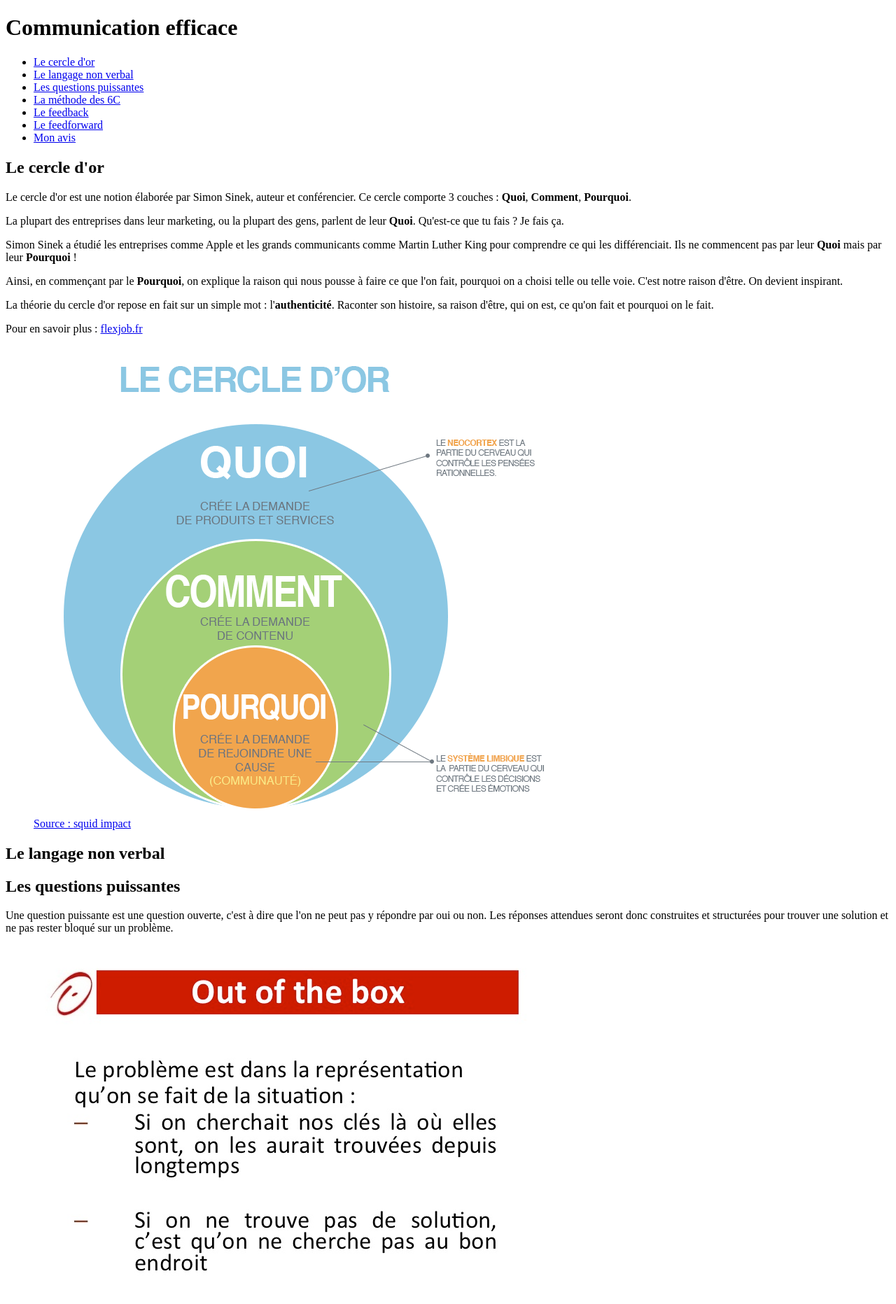
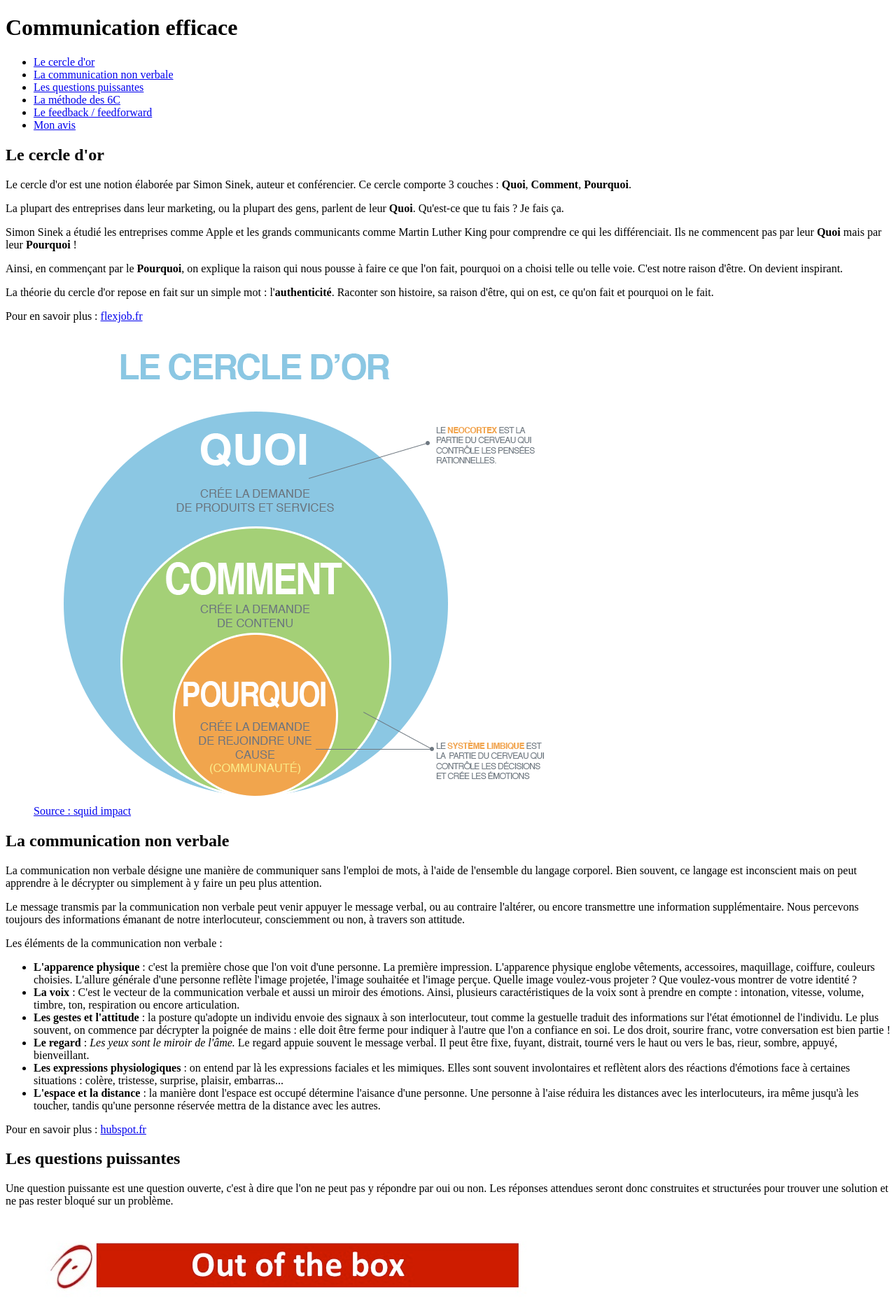
Before and after one commit to Lodipuce/Mon-Site-Portfolio, a PHP site: page /comm_efficace.php in a window 1280 px wide. Shown: the part 44-1907 px from the top of the page at 70% size. Run offline with PHP 8.4, Linux system fonts and the light colour scheme.

Commit message:
feedback/feedforward + non verbal

```diff
--- a/comm_efficace.php
+++ b/comm_efficace.php
@@ -14,11 +14,10 @@
 
         <ul>
             <li><a href="#cercle">Le cercle d'or</a></li>
-            <li><a href="#corporel">Le langage non verbal</a></li>
+            <li><a href="#corporel">La communication non verbale</a></li>
             <li><a href="#questions">Les questions puissantes</a></li>
             <li><a href="#methode">La méthode des 6C</a></li>
-            <li><a href="#feedback">Le feedback</a></li>
-            <li><a href="#feedforward">Le feedforward</a></li>
+            <li><a href="#feedback">Le feedback / feedforward</a></li>
             <li><a href="#monAvis">Mon avis</a></li>
         </ul>
 
@@ -37,7 +36,19 @@
         </section>
 
         <section id="corporel">
-            <h2>Le langage non verbal</h2>
+            <h2>La communication non verbale</h2>
+            <p>La communication non verbale désigne une manière de communiquer sans l'emploi de mots, à l'aide de l'ensemble du langage corporel. Bien souvent, ce langage est inconscient mais on peut apprendre à le décrypter ou simplement à y faire un peu plus attention.</p>
+            <p>Le message transmis par la communication non verbale peut venir appuyer le message verbal, ou au contraire l'altérer, ou encore transmettre une information supplémentaire. Nous percevons toujours des informations émanant de notre interlocuteur, consciemment ou non, à travers son attitude.</p>
+            <p>Les éléments de la communication non verbale :</p>
+            <ul>
+                <li><strong>L'apparence physique</strong> : c'est la première chose que l'on voit d'une personne. La première impression. L'apparence physique englobe vêtements, accessoires, maquillage, coiffure, couleurs choisies. L'allure générale d'une personne reflète l'image projetée, l'image souhaitée et l'image perçue. Quelle image voulez-vous projeter ? Que voulez-vous montrer de votre identité ?</li>
+                <li><strong>La voix</strong> : C'est le vecteur de la communication verbale et aussi un miroir des émotions. Ainsi, plusieurs caractéristiques de la voix sont à prendre en compte : intonation, vitesse, volume, timbre, ton, respiration ou encore articulation.</li>
+                <li><strong>Les gestes et l'attitude</strong> : la posture qu'adopte un individu envoie des signaux à son interlocuteur, tout comme la gestuelle traduit des informations sur l'état émotionnel de l'individu. Le plus souvent, on commence par décrypter la poignée de mains : elle doit être ferme pour indiquer à l'autre que l'on a confiance en soi. Le dos droit, sourire franc, votre conversation est bien partie !</li>
+                <li><strong>Le regard</strong> : <cite>Les yeux sont le miroir de l'âme.</cite> Le regard appuie souvent le message verbal. Il peut être fixe, fuyant, distrait, tourné vers le haut ou vers le bas, rieur, sombre, appuyé, bienveillant.</li>
+                <li><strong>Les expressions physiologiques</strong> : on entend par là les expressions faciales et les mimiques. Elles sont souvent involontaires et reflètent alors des réactions d'émotions face à certaines situations : colère, tristesse, surprise, plaisir, embarras...</li>
+                <li><strong>L'espace et la distance</strong> : la manière dont l'espace est occupé détermine l'aisance d'une personne. Une personne à l'aise réduira les distances avec les interlocuteurs, ira même jusqu'à les toucher, tandis qu'une personne réservée mettra de la distance avec les autres.</li>
+            </ul>
+            <aside>Pour en savoir plus : <a href="https://blog.hubspot.fr/service/communication-non-verbale" target="_blank">hubspot.fr</a></aside>
         </section>
 
         <section id="questions">
@@ -79,20 +90,38 @@
                 <li><strong>Couleur</strong> : si vous utilisez des schémas ou graphiques, faites en sorte qu'ils soient lisibles et compréhensibles. Mettre de la couleur dans ses propos, c'est aussi utiliser des analogies, des métaphores et des formules. Ainsi, l'auditeur visualise le message avec des termes simples et éloignés du jargon. Et souvent plus mémorisable que tout le reste !</li>
                 <li><strong>Conversation</strong> : engager la conversation. Laisser à l'auditeur la possibilité de poser des questions, instaurer un échange.</li>
             </ul>
-            <aside>Pour en savoir plus : <a href="https://agentmajeur.fr/vulgarisation-scientifique-astuces/" target="_blank">agentmajeur.fr</aside>
+            <aside>Pour en savoir plus : <a href="https://agentmajeur.fr/vulgarisation-scientifique-astuces/" target="_blank">agentmajeur.fr</a></aside>
         </section>
 
         <section id="feedback">
-            <h2>Le feedback</h2>
+            <h2>Le feedback / feedforward</h2>
+            <p>La technique du <strong>feedforward</strong> consiste à formuler des demandes ou à proposer des options ou des solutions tournées vers l'avenir, contrairement à la technique du <strong>feedback</strong> qui fait un retour sur une situation passée.</p>
             <figure>
                 <img src="./img/feedback.jpg" alt="feedback"/>
                 <figcaption>Source : Deastance Services</figcaption>
             </figure>
+            <p>Nous pouvons changer le futur, mais nous ne pouvons pas changer le passé.</p>
+            <p>La méthode pratique est globalement la même si on regarde les schémas suivants.</p>
+            <figure>
+                <img src="./img/methodeFeedBack.jpg" alt="Pratiquer le feedback"/>
+                <figcaption>Source : Deastance Services</figcaption>
+                <img src="./img/methodeFeedForward.jpg" alt="Pratiquer le feedforward"/>
+                <figcaption>Source : Deastance Services</figcaption>
+            </figure>
+            <p>Ce qui change entre les deux techniques, c'est la philosophie. Avec le <strong>feedback</strong>, on fait de la <strong>curation</strong>. Avec le <strong>feedforward</strong>, on fait de la <strong>prévention</strong>.</p>
+            <p>Dans les deux cas, on peut en retirer des avantages :</p>
+            <figure>
+                <img src="./img/apportsFeedback.jpg" alt="Apports du feedback et du feedforward"/>
+                <figcaption>Source : Deastance Services</figcaption>
+            </figure>
+            <p>Il faut être dans un certain état d'esprit pour bien utiliser le feedback et le feedforward, savoir appliquer certaines règles simples :</p>
+            <figure>
+                <img src="./img/conditionsFeedBackForward.jpg" alt="Conditions du feedback et du feedforward"/>
+                <figcaption>Source : Deastance Services</figcaption>
+            </figure>
+            <aside>Pour en savoir plus : <a href="https://blog.hubspot.fr/marketing/feedforward" target="_blank">hubspot.fr</a></aside>
         </section>
 
-        <section id="feedforward">
-            <h2>Le feedforward</h2>
-        </section>
 
         <section id="monAvis">
             <h2>Mon Avis</h2>
```
Also changed, not shown: img/apportsFeedback.jpg (added), img/conditionsFeedBackForward.jpg (added), img/methodeFeedBack.jpg (added), img/methodeFeedForward.jpg (added).
